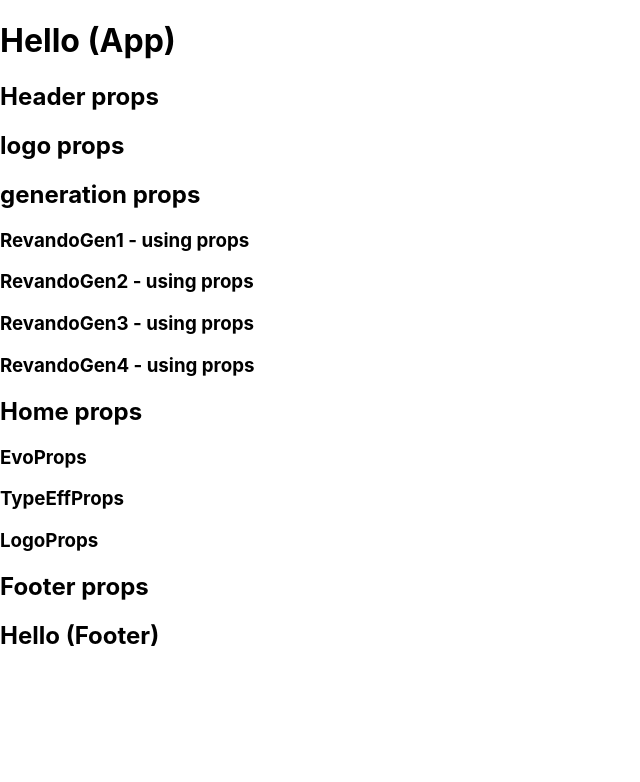
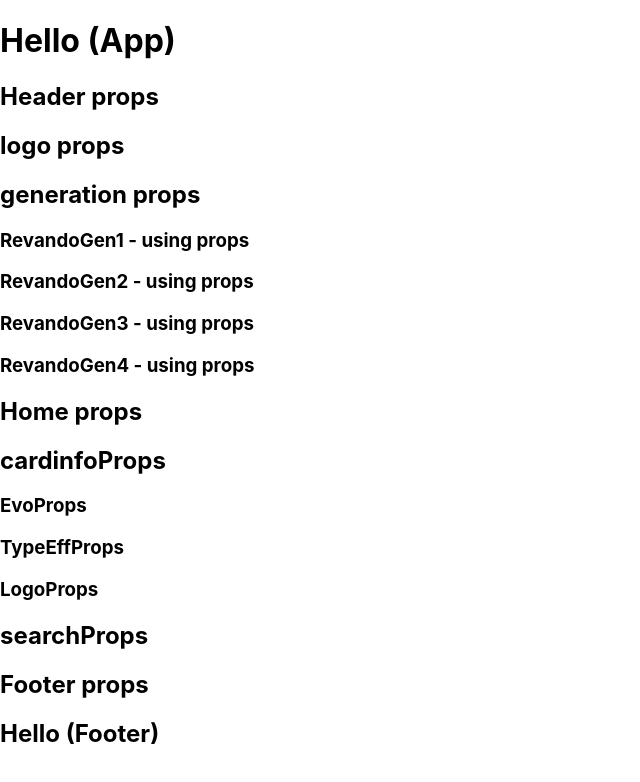
Before and after one commit to Aruperes/Fufufafa, a React (Create React App) app: page / in a window 1280 px wide. Shown: the top 782 px of the page, without its empty margins (0-640 px from the left). Built offline with nearby package versions, Linux system fonts and the light colour scheme.

Commit message:
mily add props

```diff
--- a/src/components/Home/index.js
+++ b/src/components/Home/index.js
@@ -1,12 +1,12 @@
 import Search from "./Search";
 import CardInfo from "./Card-Info";
-const Home = ({text}) => {
+const Home = ({ text }) => {
   const JeremyHome = "Hello (Home)";
   return (
     <div>
       <h2>{text}</h2>
-      <Search />
-      <CardInfo />
+      <CardInfo text="cardinfoProps" />
+      <Search text="searchProps" />
     </div>
   );
 };
```
